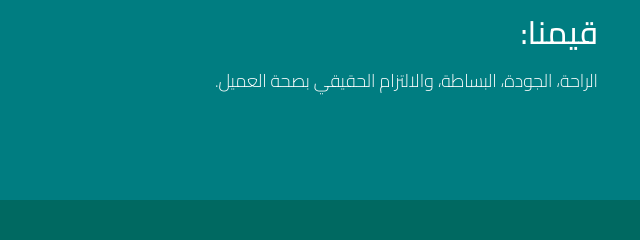
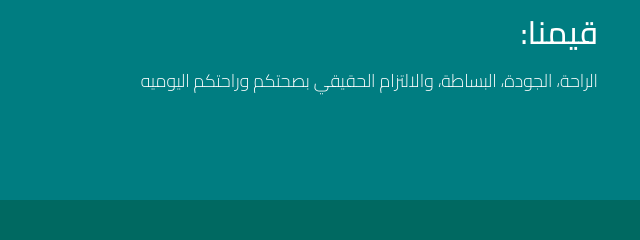
Before and after one commit to digitalcorefound/-khajah, a plain HTML site: page about.html in a window 1280 px wide. Shown: the part 451-691 px from the top of the page, 27-667 px from the left. Drawn offline with nearby package versions, Linux system fonts and the light colour scheme; some packages are replaced by stand-ins of ours.

Commit message:
Update about.html

```diff
--- a/about.html
+++ b/about.html
@@ -126,7 +126,7 @@
             <h2>
               قيمنا:
             </h2>
-            <p>الراحة، الجودة، البساطة، والالتزام الحقيقي بصحة العميل.
+            <p>الراحة، الجودة، البساطة، والالتزام الحقيقي بصحتكم وراحتكم اليوميه
             </p>
             </a>
           </div>
```
